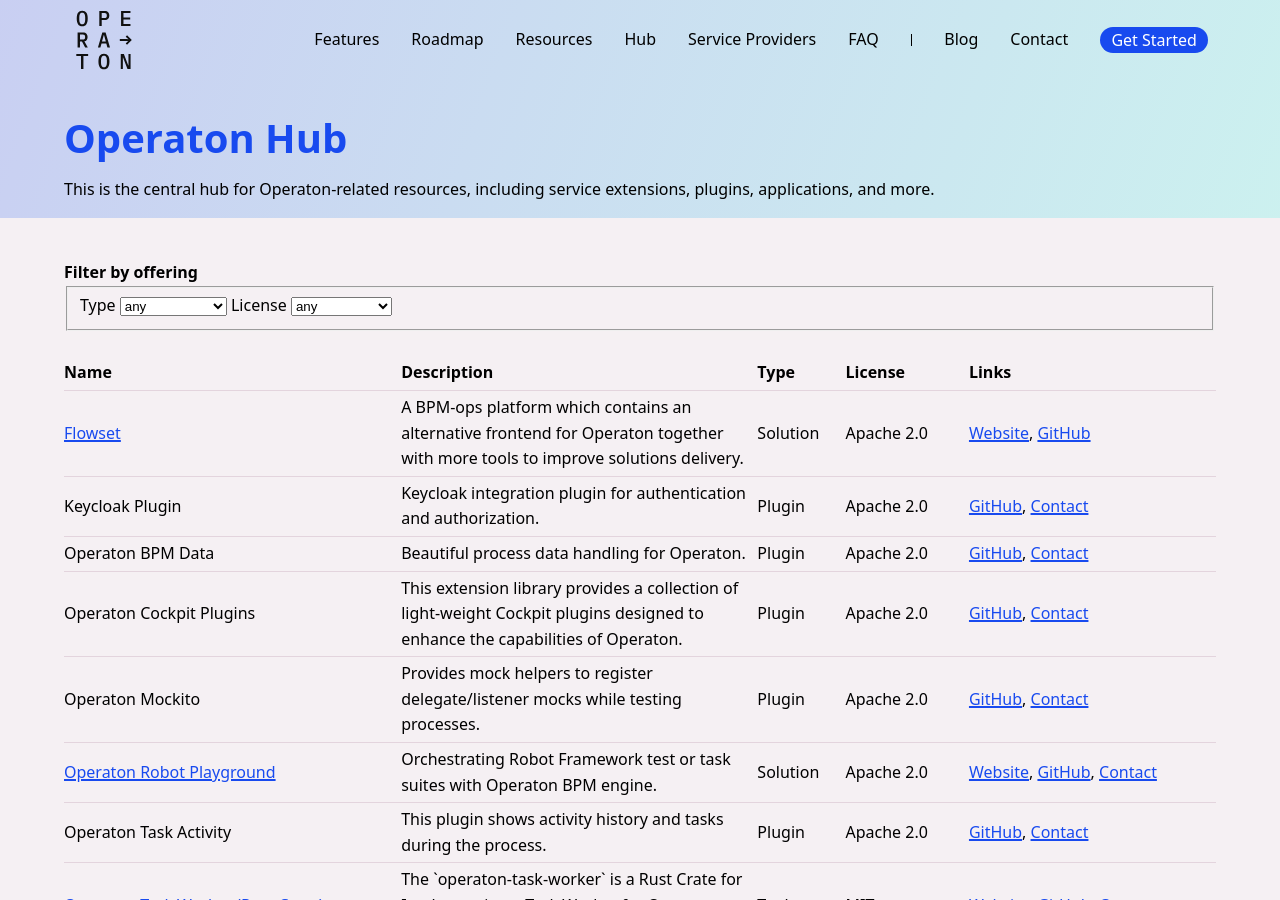
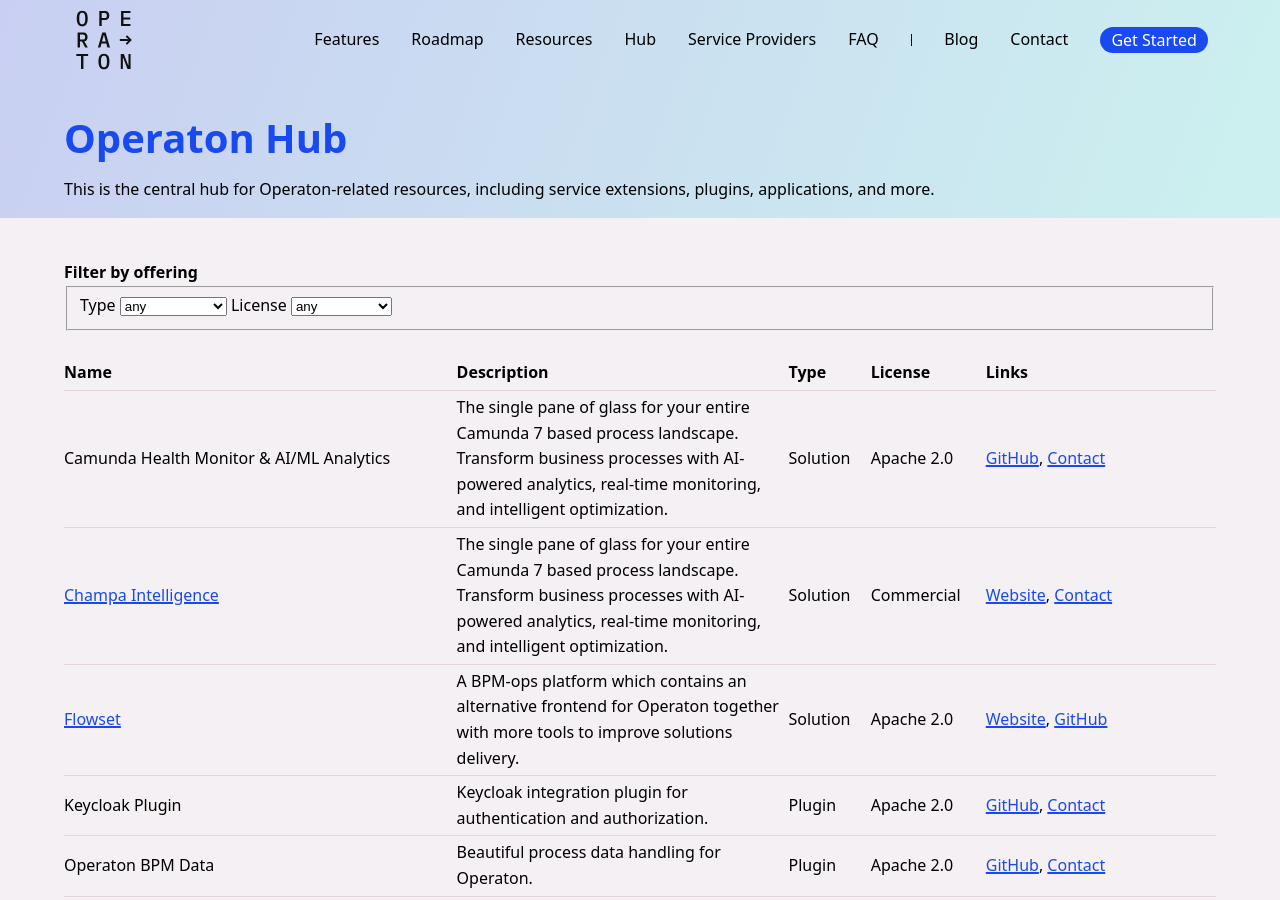
Before and after one commit to operaton/operaton.org, a Jekyll site: the page built from hub.html, in a window 1280 px wide and 900 px high. Built offline with Jekyll 4.4.1, drawn with Linux system fonts in a browser that asks for light colours.

Commit message:
Add Champa solutions to Hub (#80)
* feat(hub): Add Champa Intelligence

* feat(hub): Add Camunda Health Monitor & AI/ML Analytics

```diff
--- a/_data/hub-items.yml
+++ b/_data/hub-items.yml
@@ -95,3 +95,25 @@
       url: https://flowset.io/
     - label: GitHub
       url: "https://github.com/flowset"
+
+- name: Champa Intelligence
+  description: >-
+    The single pane of glass for your entire Camunda 7 based process landscape. Transform business processes with AI-powered analytics, real-time monitoring, and intelligent optimization.
+  type: 0
+  license: 0
+  links:
+    - label: Website
+      url: https://champa-bpmn.com
+    - label: Contact
+      url: "info@champa-bpmn.com"
+
+- name: Camunda Health Monitor & AI/ML Analytics
+  description: >-
+    The single pane of glass for your entire Camunda 7 based process landscape. Transform business processes with AI-powered analytics, real-time monitoring, and intelligent optimization.
+  type: 0
+  license: 2
+  links:
+    - label: GitHub
+      url: https://github.com/bibacrm/camunda-health-monitor
+    - label: Contact
+      url: "info@champa-bpmn.com"
```
